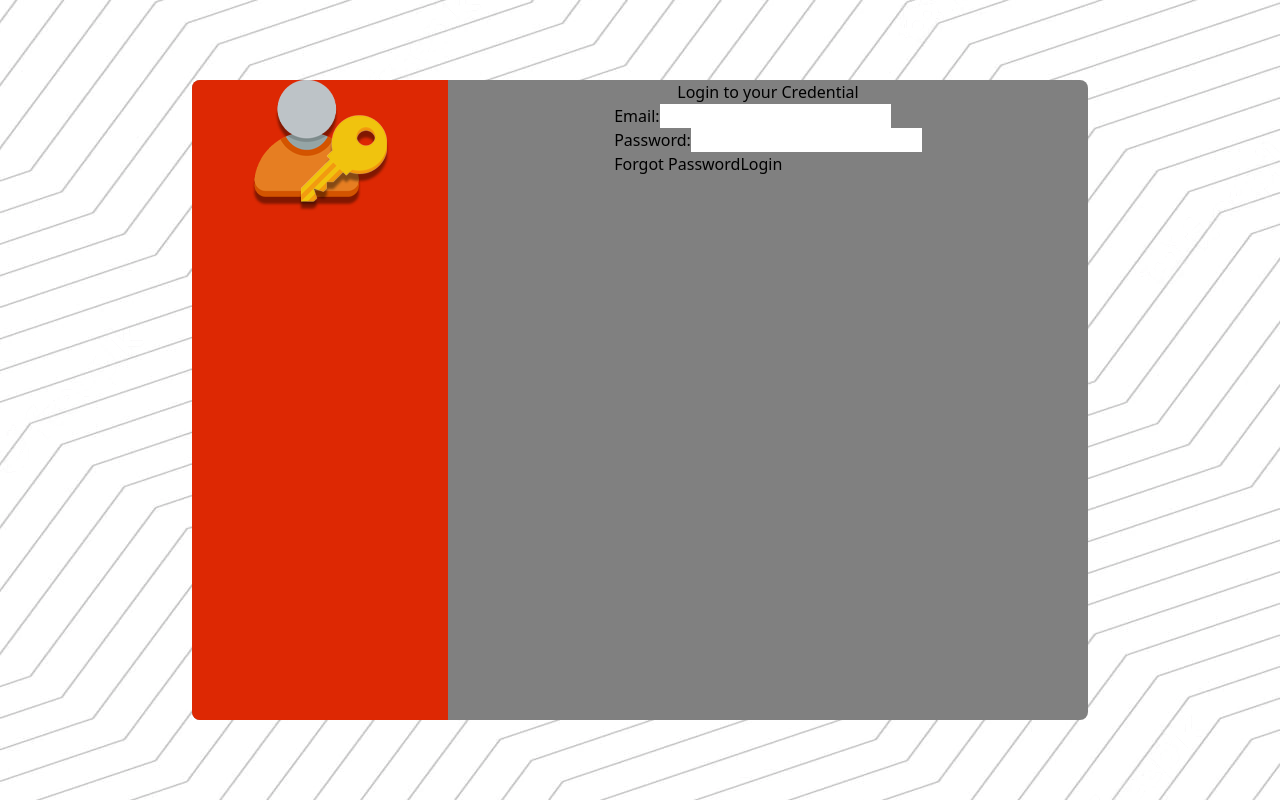
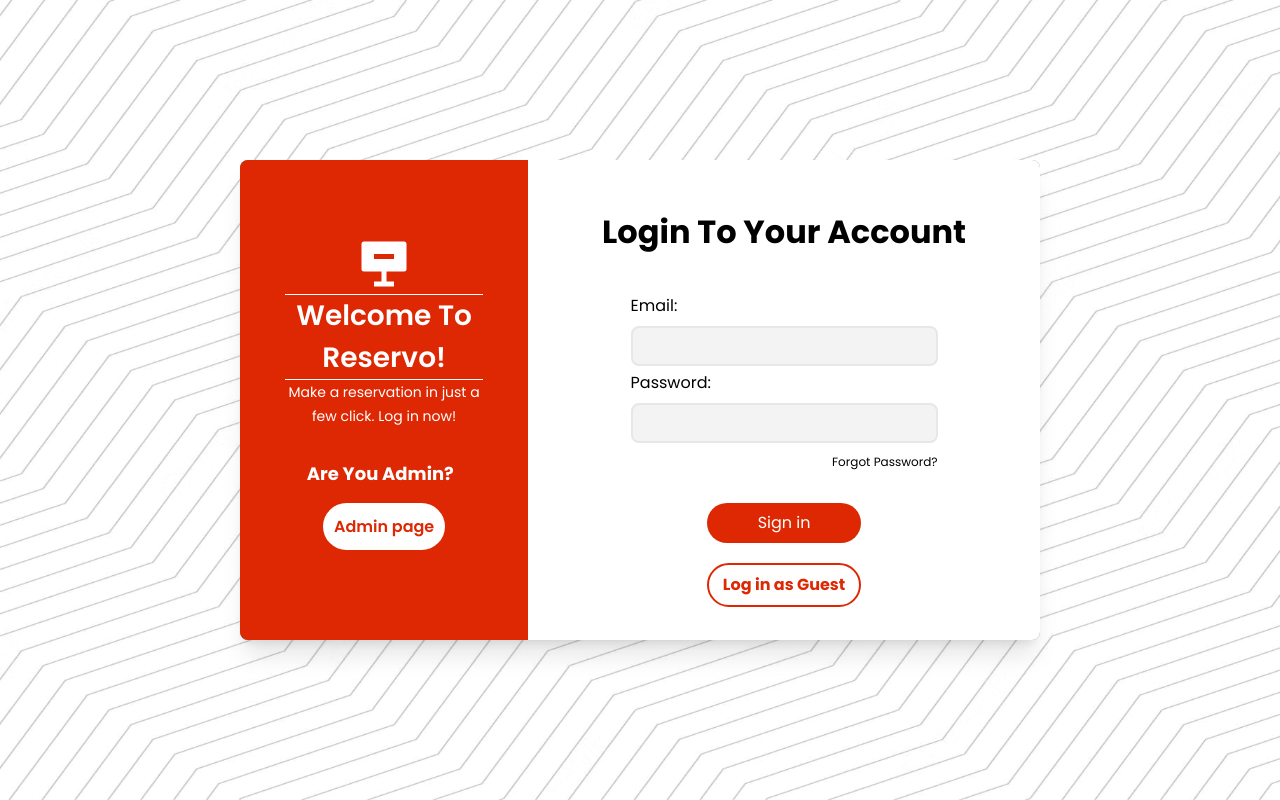
Before and after one commit to EXEcuted-tech/reservo-web, a React (Create React App) app: page /uslogin in a window 1280 px wide. Built offline with nearby package versions, Linux system fonts and the light colour scheme.

Commit message:
User Admin UI

```diff
--- a/src/pages/admin/login/adminLogin.tsx
+++ b/src/pages/admin/login/adminLogin.tsx
@@ -1,9 +1,64 @@
-import React from 'react'
+import React, { useState } from 'react'
+
+
+import { RiReservedFill } from 'react-icons/ri';
 
 const AdminLogin = () => {
+  const [uValid , setUserValid] = useState();
+    const [uName , setUser] = useState('');
+    const [pass , setPass] = useState('');
+
+
   return (
-    <div>A</div>
-  )
+    <div className="page font-poppins bg-cover bg-login flex w-screen h-screen justify-center items-center">
+        <div className="loginBox flex overflow-hidden bg-[grey] w-[50rem] h-[30rem] rounded-lg shadow-xl">
+            <div className="left bg-white w-[50%] flex flex-col items-center justify-center pl-[2.8rem] pr-[2.8rem]">
+                <div className="imgBox ">
+                    <RiReservedFill size={60} color='#660605'/>
+                </div>
+               <div className="headline pb-[2rem]">
+                    <div className="divider w-[100%] h-[1px] bg-[#660605]"></div>
+                    <div className="headerL text-center flex flex-col justify-center">
+                        <span className='text-[28px] bg-red capitalize font-extrabold'>door to the <span className='text-[#660605]'>admin page</span></span>
+                    </div>
+                    <div className="divider w-[100%] h-[1px] bg-[#660605]"></div>
+                    <div className="subH text-center text-[#660605]">
+                        <span className='text-[14px] font-light text-[#660605]'>Make a reservation in just a few click. Log in now!</span>
+                    </div>
+               </div>
+
+                <div className="footHeader flex flex-col ">
+                    <span className='capitalize text-[18px] font-bold text-[#660605]'>not an admin?</span>
+                    <a href="/uslogin" className='bg-[#660605] font-semibold text-center p-[0.7rem] rounded-full m-[1rem] text-white'>User page</a>
+                </div>
+            </div>
+            {/* LOGIN INPUT AREA */}
+            <div className="right flex flex-col h-[100%] w-[100%] pt-[3rem] bg-[#660605] text-white items-center">
+                <div className="TitleHeader h-[20%]">
+                    <span className='text-[32px] capitalize font-bold'>Login to your Account</span>
+                </div>
+                <form className='formBox w-[60%] flex flex-col'>
+                    <div className="inputs">
+                        <div className="I-Box flex flex-col space-y-2 mb-[5px]">
+                            <label htmlFor="email" className='font-thin'>Email:</label>
+                            <input type="email" className='bg-[#F3F3F3] border-solid border-2 h-[2.5rem] rounded-lg' name="email" id="Email" value={uName} onChange={(e) =>{setUser(e.target.value)}}/>
+                        </div>
+                        <div className="I-Box flex flex-col space-y-2 mb-[10px]">
+                            <label htmlFor="email" className='font-thin'>Password:</label>
+                            <input type="password" className='bg-[#F3F3F3] border-solid border-2 h-[2.5rem] rounded-lg ' name="pass" id="pass" value={pass} onChange={(e) =>{setPass(e.target.value)}}/>
+                        </div>
+                    </div>
+                    <div className="frgt text-right text-[12px] mb-[2rem]">
+                        <a href="#" target="_blank" rel="noopener noreferrer">Forgot Password?</a>
+                    </div>
+                    <div className="buttons flex flex-col items-center space-y-5">
+                        <button type='submit' className='bg-white text-[#DD2803] p-[0.5em] w-[50%] rounded-full'>Sign in</button>
+                    </div>
+                </form>
+           </div>
+        </div>
+    </div>
+)
 }
 
 export default AdminLogin
--- a/src/pages/user/login/userLogin.tsx
+++ b/src/pages/user/login/userLogin.tsx
@@ -1,34 +1,62 @@
-import React from 'react'
+import React, { useState } from 'react'
 
- import personKey from '../../../assets/usersign.png';
+ import { RiReservedFill } from 'react-icons/ri';
 
- import '../../../common/colors'
 
 
 const UserLogin = () => {
+
+    const [uValid , setUserValid] = useState();
+    const [uName , setUser] = useState('');
+    const [pass , setPass] = useState('');
+
+
   return (
-    <div className="page bg-login flex w-screen h-screen justify-center items-center">
-        <div className="loginBox flex overflow-hidden bg-[grey] w-[70%] h-[80%] rounded-lg">
-            <div className="left bg-[#DD2803] w-[40%] flex justify-center">
-                <div className="imgBox">
-                    <img src={personKey} alt="" />
+    <div className="page font-poppins bg-cover bg-login flex w-screen h-screen justify-center items-center">
+        <div className="loginBox flex overflow-hidden bg-[grey] w-[50rem] h-[30rem] rounded-lg shadow-xl">
+            <div className="left bg-[#DD2803] w-[50%] flex flex-col items-center justify-center pl-[2.8rem] pr-[2.8rem]">
+                <div className="imgBox ">
+                    <RiReservedFill size={60} color='white'/>
+                </div>
+               <div className="headline pb-[2rem]">
+                    <div className="divider w-[100%] h-[1px] bg-white"></div>
+                    <div className="headerL text-center flex flex-col justify-center">
+                        <span className='text-[28px] bg-red capitalize font-semibold text-white'>welcome to reservo!</span>
+                    </div>
+                    <div className="divider w-[100%] h-[1px] bg-white"></div>
+                    <div className="subH text-center text-white">
+                        <span className='text-[14px] font-light'>Make a reservation in just a few click. Log in now!</span>
+                    </div>
+               </div>
+
+                <div className="footHeader flex flex-col ">
+                    <span className='capitalize text-[18px] font-bold text-white'>are you admin?</span>
+                    <a href="/adlogin" className='bg-white font-semibold text-center p-[0.7rem] rounded-full m-[1rem] text-[#DD2803]'>Admin page</a>
                 </div>
             </div>
-           <div className="right flex flex-col h-[100%] w-[100%] items-center">
-                <div className="TitleHeader fontFamily">
-                    Login to your Credential
+            {/* LOGIN INPUT AREA */}
+            <div className="right flex flex-col h-[100%] w-[100%] pt-[3rem] bg-white items-center">
+                <div className="TitleHeader h-[20%]">
+                    <span className='text-[32px] capitalize font-bold'>Login to your Account</span>
                 </div>
-                <form className='formBox'>
-                    <div className="I-Box">
-                        <label htmlFor="email">Email:</label>
-                        <input type="email" name="email" id="Email" />
+                <form className='formBox w-[60%] flex flex-col'>
+                    <div className="inputs">
+                        <div className="I-Box flex flex-col space-y-2 mb-[5px]">
+                            <label htmlFor="email" className='font-thin'>Email:</label>
+                            <input type="email" className='bg-[#F3F3F3] border-solid border-2 h-[2.5rem] rounded-lg' name="email" id="Email" value={uName} onChange={(e) =>{setUser(e.target.value)}}/>
+                        </div>
+                        <div className="I-Box flex flex-col space-y-2 mb-[10px]">
+                            <label htmlFor="email" className='font-thin'>Password:</label>
+                            <input type="password" className='bg-[#F3F3F3] border-solid border-2 h-[2.5rem] rounded-lg ' name="pass" id="pass" value={pass} onChange={(e) =>{setPass(e.target.value)}}/>
+                        </div>
                     </div>
-                    <div className="I-Box">
-                        <label htmlFor="email">Password:</label>
-                        <input type="password" name="pass" id="pass" />
+                    <div className="frgt text-right text-[12px] mb-[2rem]">
+                        <a href="http://" target="_blank" rel="noopener noreferrer">Forgot Password?</a>
                     </div>
-                    <a href="http://" target="_blank" rel="noopener noreferrer">Forgot Password</a>
-                    <button type='submit'>Login</button>
+                    <div className="buttons flex flex-col items-center space-y-5">
+                        <button type='submit' className='bg-[#DD2803] text-white p-[0.5em] w-[50%] rounded-full'>Sign in</button>
+                        <button type='submit' className='text-[#DD2803] p-[0.5em] font-bold w-[50%] rounded-full border-solid border-2 border-[#DD2803]'>Log in as Guest</button>
+                    </div>
                 </form>
            </div>
         </div>
```
